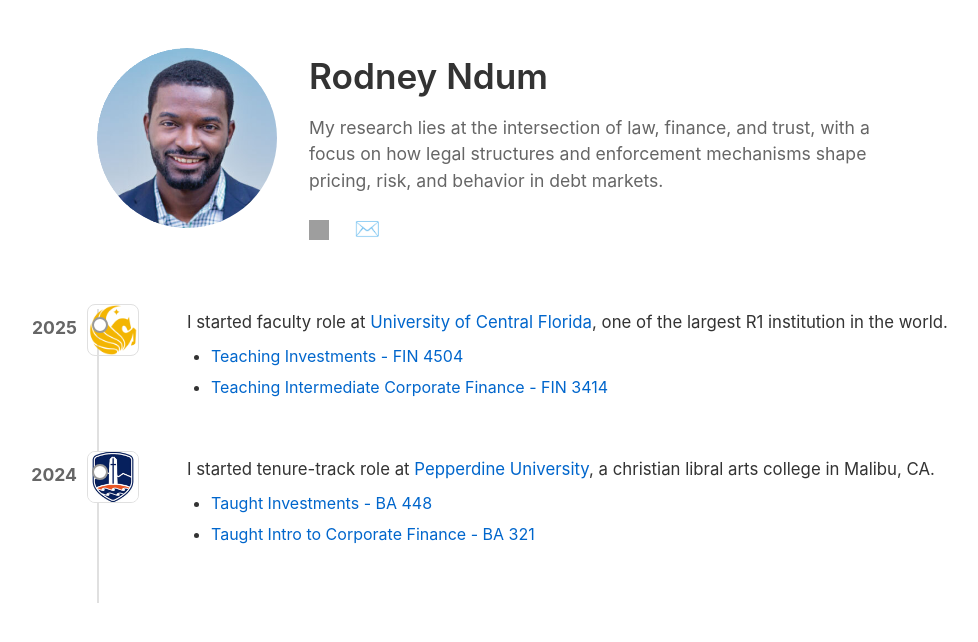
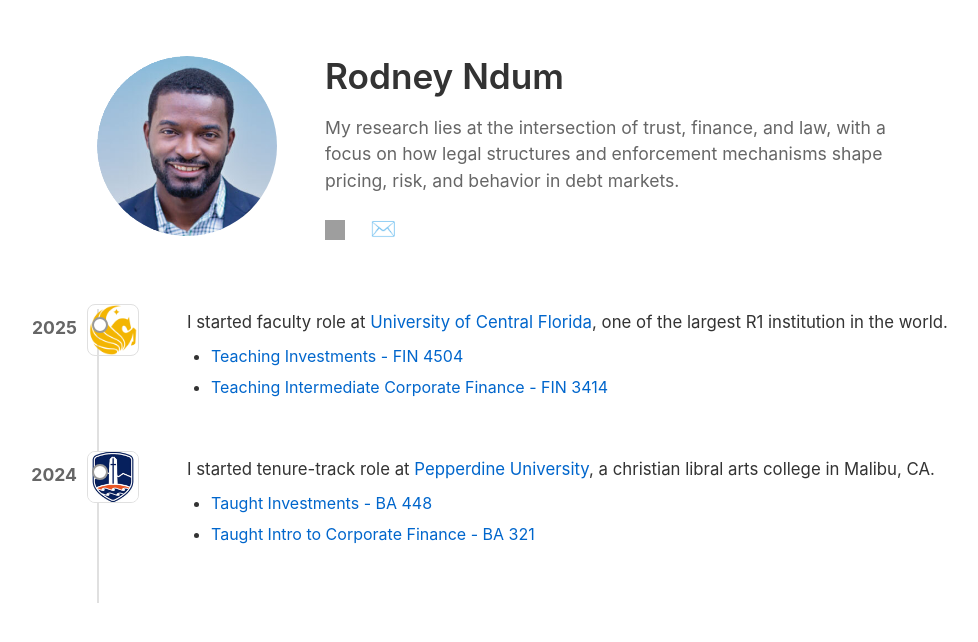
Before and after one commit to rndum/rndum.github.io, a Jekyll site: the page built from index.md, in a window 1280 px wide. Shown: the top 642 px of the page, without its empty margins (143-1121 px from the left). Built offline with Jekyll 4.4.1, drawn with Linux system fonts in a browser that asks for light colours; grey boxes are pictures that could not be loaded.

Commit message:
updated  the tagline to  horizontal

```diff
--- a/_layouts/default.html
+++ b/_layouts/default.html
@@ -11,7 +11,7 @@
     <img src="/assets/images/profile.png" class="profile-img" />
     <div class="header-text">
       <h1>Rodney Ndum</h1>
-      <p class="tagline">My research lies at the intersection of law, finance, and trust, with a focus on how legal structures and enforcement mechanisms shape pricing, risk, and behavior in debt markets.</p>
+      <p class="tagline">My research lies at the intersection of trust, finance, and law, with a focus on how legal structures and enforcement mechanisms shape pricing, risk, and behavior in debt markets.</p>
       <div class="social-icons">
         <a href="https://github.com/rndum"><img src="https://upload.wikimedia.org/wikipedia/commons/9/91/Octicons-mark-github.svg" alt="GitHub" width="20" height="20" style="vertical-align: middle;" /></a>
         <a href="mailto:rodney.ndum@ucf.edu">✉️</a>
--- a/assets/css/style.css
+++ b/assets/css/style.css
@@ -10,11 +10,13 @@ body {
 
 .header {
   display: flex;
-  align-items: flex-start;
+  flex-direction: row;
+  align-items: center;
+  justify-content: center;
   padding: 3em 1em 2em;
   max-width: 800px;
   margin: 0 auto;
-  gap: 2em;
+  gap: 3em;
 }
 
 .profile-img {
```
